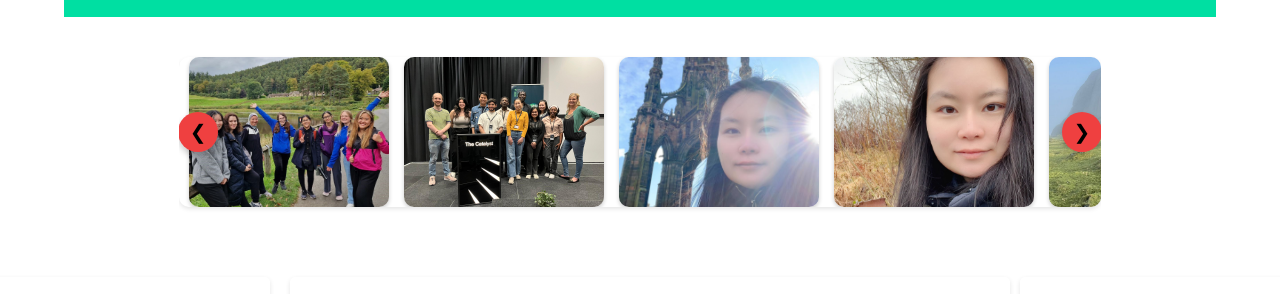
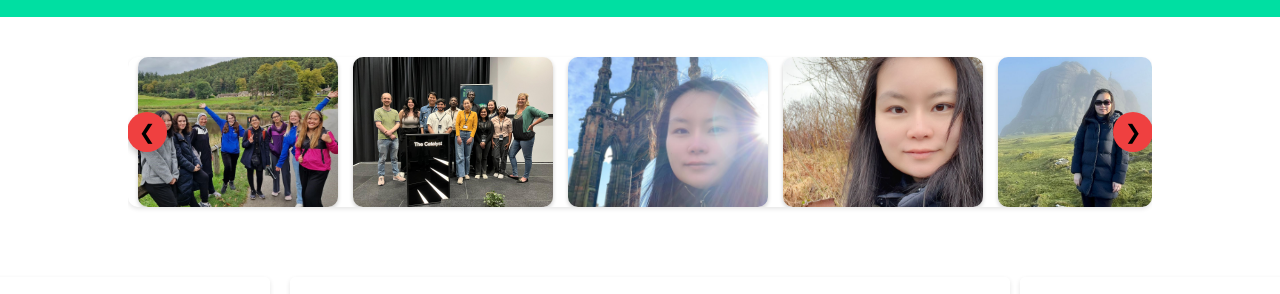
Before and after one commit to Silvia-9/silviawu, a plain HTML site: page index.html in a window 1280 px wide. Shown: the part 108-402 px from the top of the page. Drawn offline with nearby package versions, Linux system fonts and the light colour scheme; a web font is replaced by a local one.

Commit message:
Update style.css

```diff
--- a/style.css
+++ b/style.css
@@ -1,7 +1,6 @@
 html {
     box-sizing: border-box;
-    padding-left: 5%; /* Consider if you still want this padding */
-    padding-right: 5%;
+    padding:0;
 }
 
 body {
```
